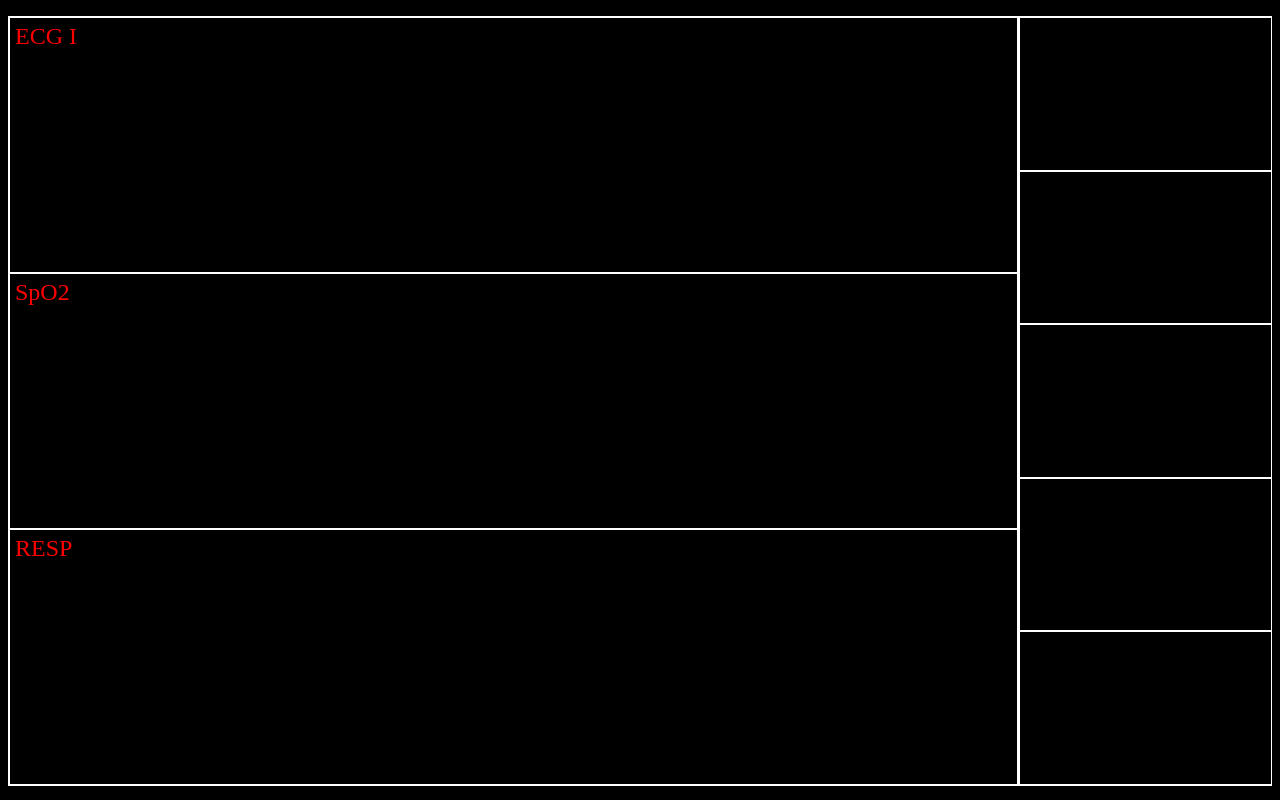
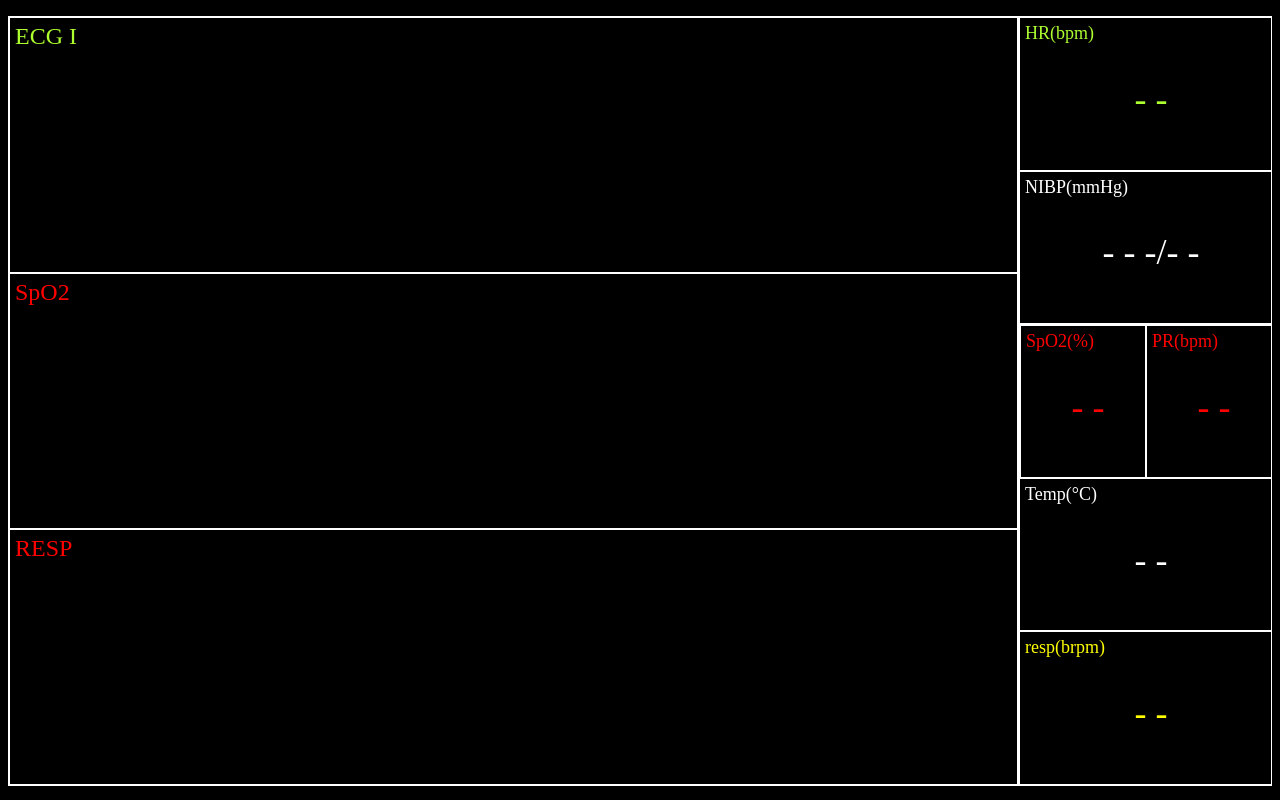
Before and after one commit to zh2x/bm-monitor-web-dev, a plain HTML site: page index.html in a window 1280 px wide. Drawn offline with Linux system fonts and the light colour scheme.

Commit message:
[Add] Add parameters.

```diff
--- a/index.html
+++ b/index.html
@@ -9,25 +9,51 @@
         <div class="container">
             <div class="waveforms-container">
                 <div class="waveform-box">
-                    <span class="waveform-title">ECG I</span>
+                    <span class="waveform-title ecg-color">ECG I</span>
                     <canvas class="waveform" id="waveform-ecg" width="800px"></canvas>
                 </div>
                 <div class="waveform-box">
-                    <span class="waveform-title">SpO2</span>
+                    <span class="waveform-title spo2-color">SpO2</span>
                     <canvas class="waveform" id="waveform-spo2" width="800px"></canvas>
                 </div>
                 <div class="waveform-box">
-                    <span class="waveform-title">RESP</span>
+                    <span class="waveform-title" resp-color>RESP</span>
                     <canvas class="waveform" id="waveform-resp" width="800px"></canvas>
                 </div>
             </div>
 
             <div class="parameters-container">
-                <div class="parameter-box"></div>
-                <div class="parameter-box"></div>
-                <div class="parameter-box"></div>
-                <div class="parameter-box"></div>
-                <div class="parameter-box"></div>
+                <div class="parameter-box">
+                    <span class="parameter-title ecg-color">HR(bpm)</span>
+                    <span class="parameter-value ecg-color" id="parameter-heartrate">- -</span>
+                </div>
+
+                <div class="parameter-box">
+                    <span class="parameter-title nibp-color">NIBP(mmHg)</span>
+                    <span class="parameter-value nibp-color" id="parameter-nibp">- - -/- -</span>
+                </div>
+
+                <div class="parameter-box">
+                    <div class="parameter-subox">
+                        <span class="parameter-title spo2-color">SpO2(%)</span>
+                        <span class="parameter-value spo2-color" id="parameter-spo2">- -</span>
+                    </div>
+
+                    <div class="parameter-subox">
+                        <span class="parameter-title spo2-color">PR(bpm)</span>
+                        <span class="parameter-value spo2-color" id="parameter-pulserate">- -</span>
+                    </div>
+                </div>
+
+                <div class="parameter-box">
+                    <span class="parameter-title temperature-color">Temp(°C)</span>
+                    <span class="parameter-value temperature-color" id="parameter-temperature">- -</span>
+                </div>
+
+                <div class="parameter-box">
+                    <span class="parameter-title resp-color">resp(brpm)</span>
+                    <span class="parameter-value resp-color" id="parameter-resprate">- -</span>
+                </div>
             </div>
         </div>
     </body>
--- a/styles.css
+++ b/styles.css
@@ -66,4 +66,56 @@ html,body{
     height: 100%;
 
     border: 1px solid white;
+
+    display: flex;
+    position: relative;
+    justify-content: stretch;
 }
+
+.parameter-title{
+    float: left;
+    margin: 5px;
+
+    font-size: large;
+}
+
+.parameter-value{
+    position: absolute;
+    top: 50%;
+    left: 50%;
+    transform: translate(-50%, -50%);
+    margin: 5px;
+
+    font-size: 36px;
+}
+
+.parameter-subox{
+    width: 50%;
+    height: 100%;
+
+    border: 1px solid white;
+
+    display: flex;
+    position: relative;
+    justify-content: stretch;
+}
+
+.ecg-color{
+    color: greenyellow;
+}
+
+.nibp-color{
+    color: white;
+}
+
+.spo2-color{
+    color: red;
+}
+
+.resp-color{
+    color: yellow;
+}
+
+.temperature-color{
+    color: white;
+}
```
